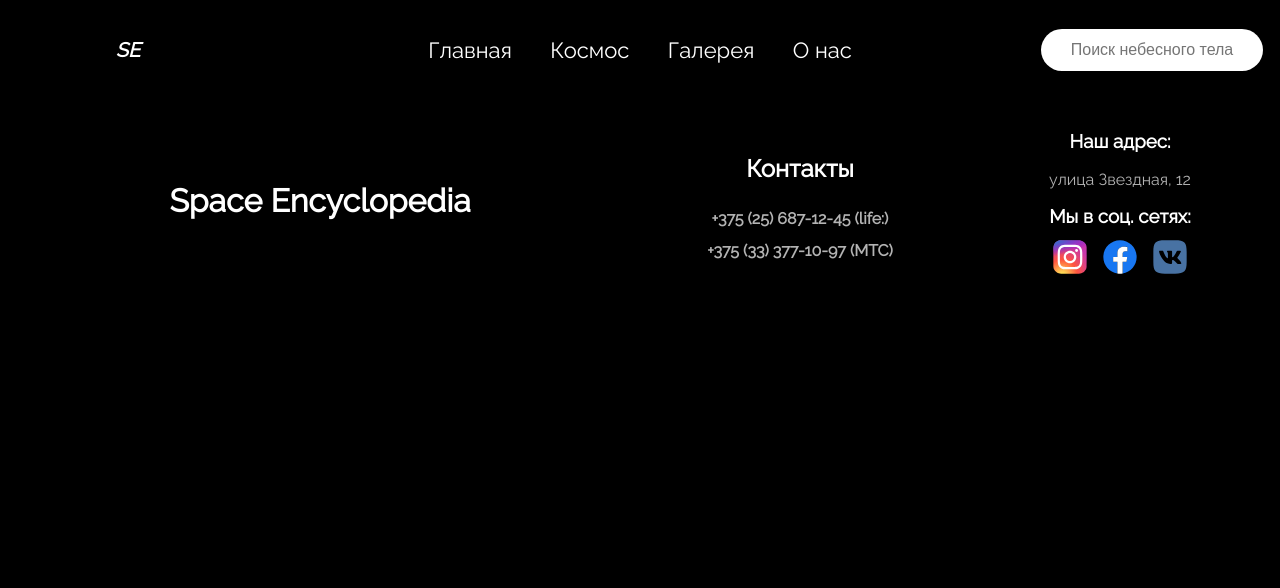
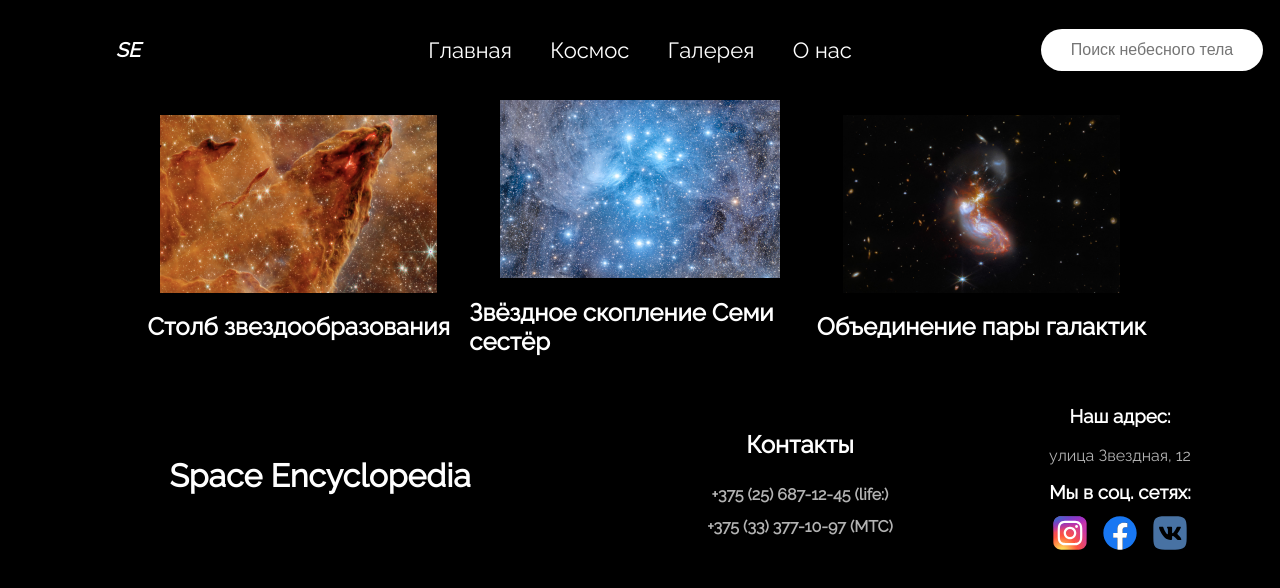
Before and after one commit to brusni4ka-krutishka/Space-encyclopedia, a React (Vite) app: page /gallery in a window 1280 px wide. Shown: the top 588 px of the page. Built offline with nearby package versions, Linux system fonts and the light colour scheme.

Commit message:
added gallery to routes

```diff
--- a/src/App.jsx
+++ b/src/App.jsx
@@ -9,6 +9,7 @@ import CosmosPageStars from './pages/CosmosPageStars.jsx';
 import CosmosPagePlanets from './pages/CosmosPagePlanets.jsx';
 import CosmosPageSatellites from './pages/CosmosPageSatellites.jsx';
 import CosmosPageLittlePlanets from './pages/CosmosPageLittlePlanets.jsx';
+import GalleryPage from './pages/GalleryPage.jsx';
 
 function App() {
   const headerSize = 100;
@@ -26,6 +27,7 @@ function App() {
           path='/cosmos/littlePlanets'
           element={<CosmosPageLittlePlanets />}
         />
+        <Route path='/gallery' element={<GalleryPage />} />
       </Routes>
       <Footer />
     </>
```
